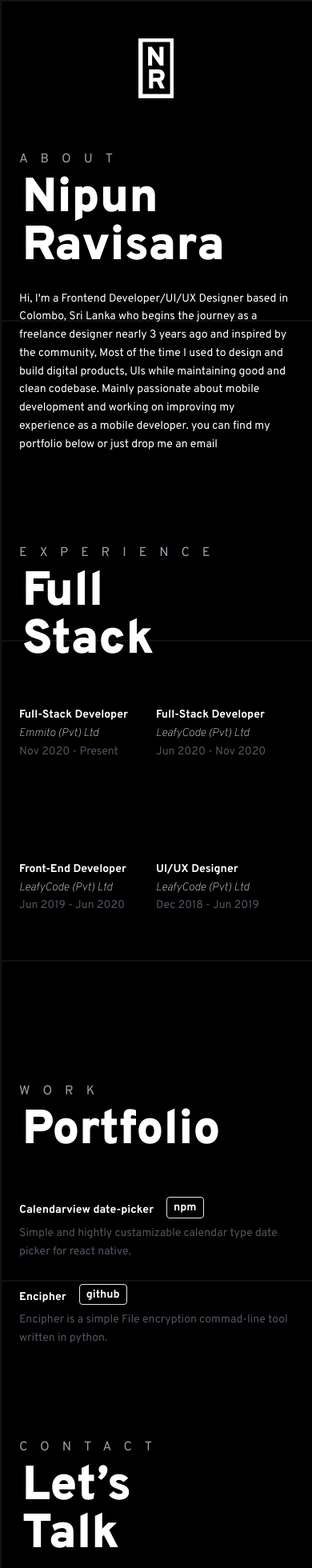
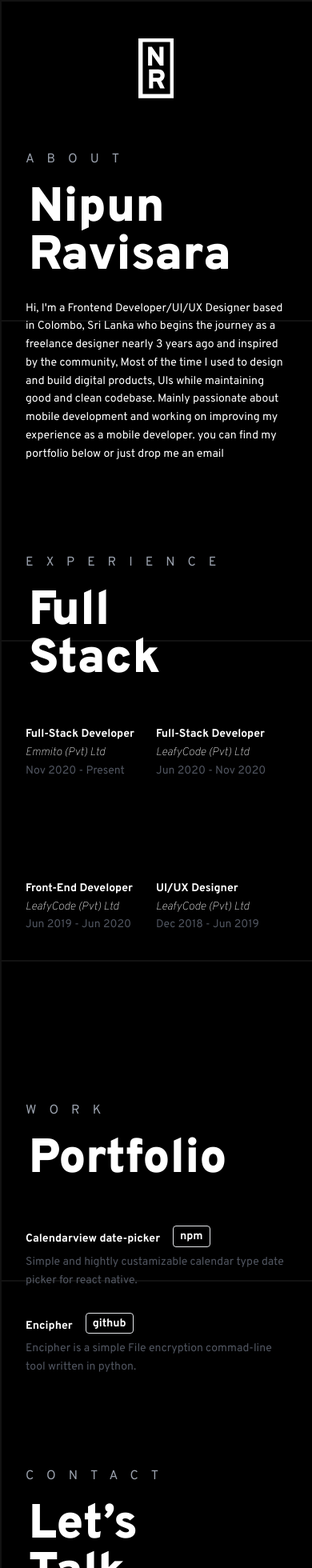
Before and after one commit to nipunravisara/nipunravisara.io, a React (Create React App) app: page / in a window 390 px wide. Shown: the top 1960 px of the page at 80% size. Built offline with nearby package versions, Linux system fonts and the light colour scheme.

Commit message:
Spaces chage.

```diff
--- a/src/Layout/LayoutDefault.jsx
+++ b/src/Layout/LayoutDefault.jsx
@@ -5,7 +5,7 @@ import Footer from "../Components/Footer";
 const LayoutDefault = ({ children }) => (
   <>
     <Header />
-    <main className="container mx-auto px-6 md:px-14 lg:px-72 h-full">
+    <main className="container mx-auto px-8 md:px-14 lg:px-72 h-full">
       {children}
     </main>
     <Footer />
--- a/src/Views/About.jsx
+++ b/src/Views/About.jsx
@@ -3,7 +3,7 @@ import React from "react";
 const About = () => {
   return (
     <div className="pt-4 md:pt-20">
-      <p className="text-base uppercase tracking-widest text-gray-400 mb-2 md:mb-10">
+      <p className="text-base uppercase tracking-widest text-gray-400 mb-5 md:mb-10">
         About
       </p>
       <div className="ml-1 md:ml-8">
--- a/src/Views/Contact.jsx
+++ b/src/Views/Contact.jsx
@@ -11,7 +11,7 @@ const Contact = () => {
   return (
     <>
       <div className="pt-28 md:pt-48">
-        <p className="text-base uppercase tracking-widest text-gray-400 mb-2 md:mb-10">
+        <p className="text-base uppercase tracking-widest text-gray-400 mb-5 md:mb-10">
           Contact
         </p>
         <div className="ml-1 md:ml-8">
@@ -21,27 +21,27 @@ const Contact = () => {
         <div className="pt-6 md:pt-20">
           <div className="flex flex-row justify-start">
             <div className="inline-table p-5 w-1 h-1 hover:bg-green-400">
-              <Email className="w-5 h-5 md:w-10 md:h-10" />
+              <Email className="w-6 h-6 md:w-10 md:h-10" />
             </div>
             <div className="inline-table p-5 w-0.5 h-0.5 hover:bg-gray-400">
-              <Github className="w-5 h-5 md:w-10 md:h-10" />
+              <Github className="w-6 h-6 md:w-10 md:h-10" />
             </div>
             <div className="inline-table p-5 w-0.5 h-0.5 hover:bg-indigo-500">
-              <Linkedin className="w-5 h-5 md:w-10 md:h-10" />
+              <Linkedin className="w-6 h-6 md:w-10 md:h-10" />
             </div>
             <div className="inline-table p-5 w-0.5 h-0.5 hover:bg-blue-500">
-              <Behance className="w-5 h-5 md:w-10 md:h-10" />
+              <Behance className="w-6 h-6 md:w-10 md:h-10" />
             </div>
           </div>
           <div className="flex flex-row justify-end">
             <div className="inline-table p-5 w-0.5 h-0.5 hover:bg-blue-300">
-              <Twitter className="w-5 h-5 md:w-10 md:h-10" />
+              <Twitter className="w-6 h-6 md:w-10 md:h-10" />
             </div>
             <div className="inline-table p-5 w-0.5 h-0.5 hover:bg-red-400">
-              <Instagram className="w-5 h-5 md:w-10 md:h-10" />
+              <Instagram className="w-6 h-6 md:w-10 md:h-10" />
             </div>
             <div className="inline-table p-5 w-0.5 h-0.5 hover:bg-blue-600">
-              <Facebook className="w-5 h-5 md:w-10 md:h-10" />
+              <Facebook className="w-6 h-6 md:w-10 md:h-10" />
             </div>
           </div>
         </div>
--- a/src/Views/Experience.jsx
+++ b/src/Views/Experience.jsx
@@ -5,7 +5,7 @@ const Experience = () => {
   return (
     <>
       <div className="pt-28 md:pt-48">
-        <p className="text-base uppercase tracking-widest text-gray-400 mb-2 md:mb-10">
+        <p className="text-base uppercase tracking-widest text-gray-400 mb-5 md:mb-10">
           Experience
         </p>
         <div className="ml-1 md:ml-8">
--- a/src/Views/Work.jsx
+++ b/src/Views/Work.jsx
@@ -5,7 +5,7 @@ const Work = () => {
   return (
     <>
       <div className="pt-28 md:pt-48">
-        <p className="text-base uppercase tracking-widest text-gray-400 mb-2 md:mb-10">
+        <p className="text-base uppercase tracking-widest text-gray-400 mb-5 md:mb-10">
           Work
         </p>
         <div className="ml-1 md:ml-8">
```
